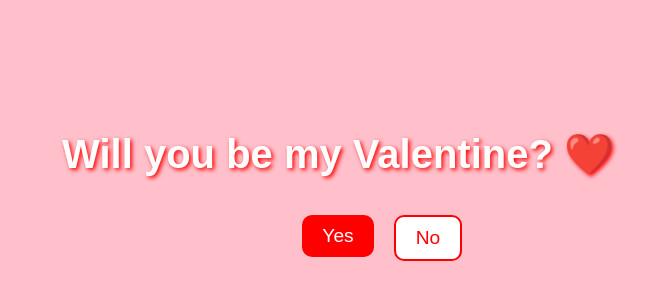
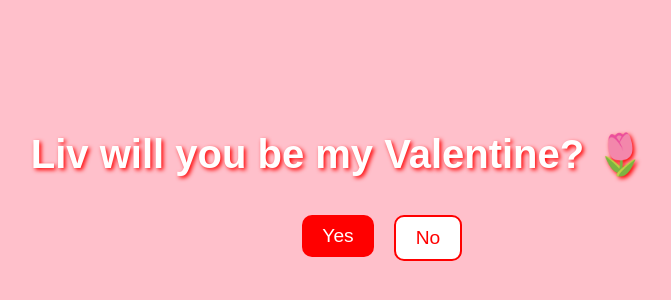
Before and after one commit to Matt-Klemm/Liv, a plain HTML site: page index.html in a window 1280 px wide. Shown: the part 122-422 px from the top of the page, without its empty margins (302-973 px from the left). Drawn offline with Linux system fonts and the light colour scheme.

Commit message:
Update index.html

```diff
--- a/index.html
+++ b/index.html
@@ -58,7 +58,7 @@
 <body>
 
     <div class="container">
-        <h1>Will you be my Valentine? ❤️</h1>
+        <h1>Liv will you be my Valentine? 🌷</h1>
         <div class="buttons">
             <button class="yes" onclick="sayYes()">Yes</button>
             <button class="no" id="noButton" onmouseover="spawnNoButtons()">No</button>
```
